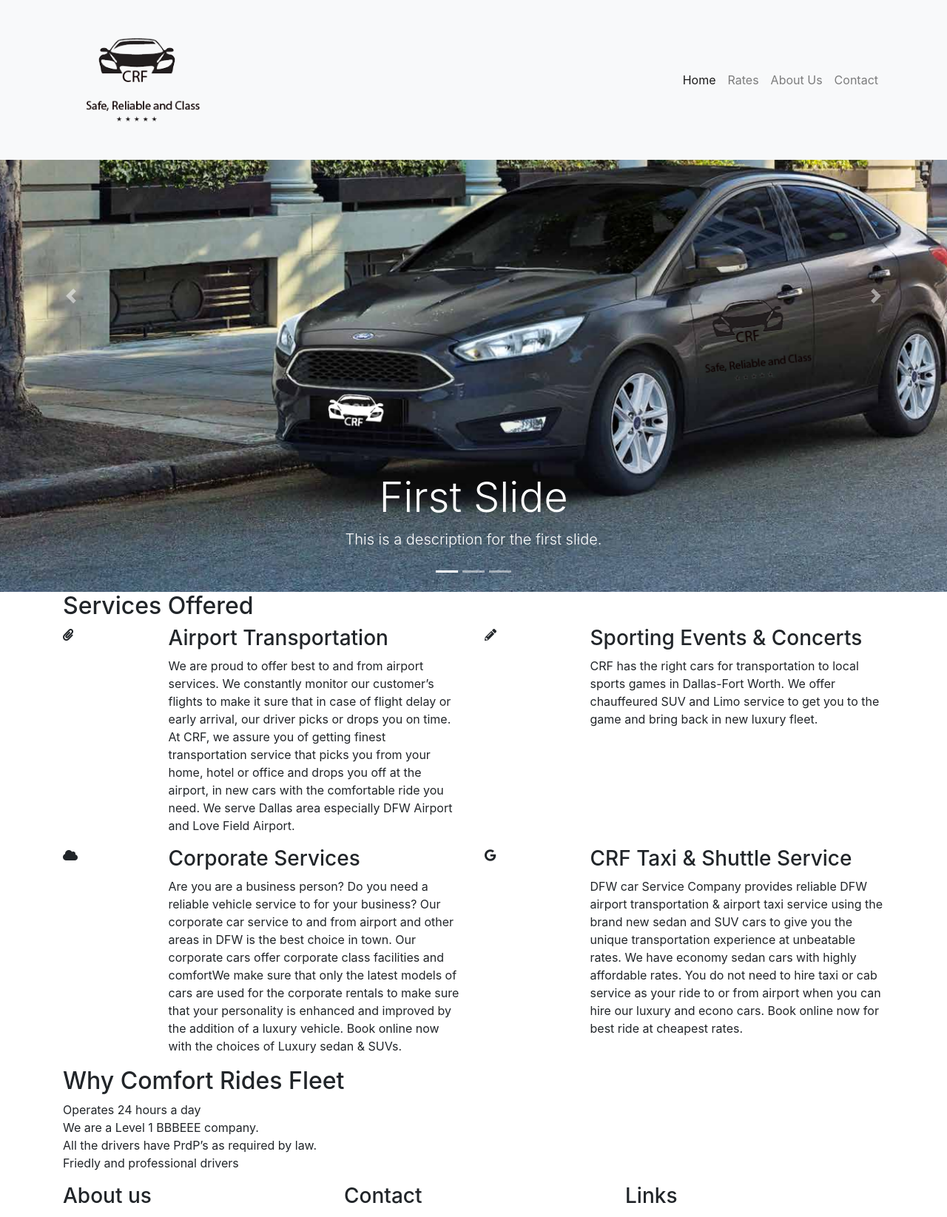
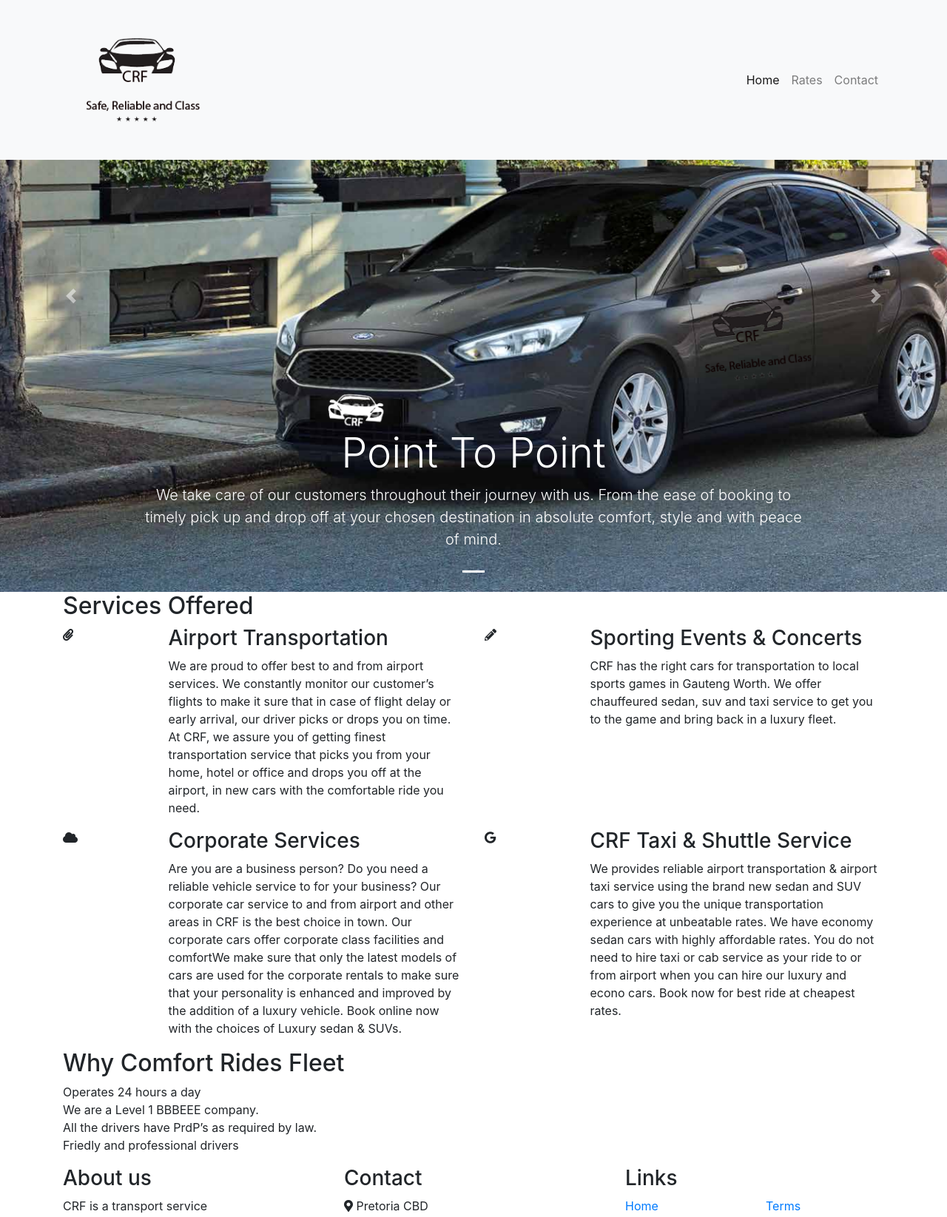
Before and after one commit to classicado/crf-static-site, a PHP site: page / in a window 1280 px wide. Shown: the top 1645 px of the page at 74% size. Run offline with PHP 8.4, Linux system fonts and the light colour scheme; data that the repository does not hold is empty; some libraries are stand-ins or nearby versions.

Commit message:
Commit latest changes

```diff
--- a/includes/navigation.php
+++ b/includes/navigation.php
@@ -14,9 +14,9 @@
 	  <li class="nav-item">
 	    <a class="nav-link <?php if ($CURRENT_PAGE == "Rates") {?>active<?php }?>" href="rates.php">Rates</a>
 	  </li>
-	  <li class="nav-item">
+	<!--   <li class="nav-item">
 	    <a class="nav-link <?php if ($CURRENT_PAGE == "About") {?>active<?php }?>" href="about.php">About Us</a>
-	  </li>
+	  </li> -->
     <!-- <li class="nav-item">
       <a class="nav-link <?php if ($CURRENT_PAGE == "terms-and-conditions") {?>active<?php }?>" href="terms-and-conditions.php">Terms and Conditions</a>
     </li>  -->
--- a/index.php
+++ b/index.php
@@ -14,31 +14,33 @@
   <div id="carouselExampleIndicators" class="carousel slide" data-ride="carousel">
     <ol class="carousel-indicators">
       <li data-target="#carouselExampleIndicators" data-slide-to="0" class="active"></li>
-      <li data-target="#carouselExampleIndicators" data-slide-to="1"></li>
-      <li data-target="#carouselExampleIndicators" data-slide-to="2"></li>
+     <!--  <li data-target="#carouselExampleIndicators" data-slide-to="1"></li>
+      <li data-target="#carouselExampleIndicators" data-slide-to="2"></li> -->
     </ol>
     <div class="carousel-inner" role="listbox">
       <!-- Slide One - Set the background image for this slide in the line below -->
       <div class="carousel-item active" style="background-image: url('./images/Ford_Focus.png')">
         <div class="carousel-caption d-none d-md-block">
-          <h2 class="display-4 wow fadeInLeftBig">First Slide</h2>
-          <p class="lead wow fadeInRightBig">This is a description for the first slide.</p>
+          <h2 class="display-4 wow fadeInLeftBig">Point To Point</h2>
+          <p class="lead wow fadeInRightBig">
+          	We take care of our customers throughout their journey with us. From the ease of booking to timely pick up and drop off at your chosen destination in absolute comfort, style and with peace of mind.
+          </p>
         </div>
       </div>
       <!-- Slide Two - Set the background image for this slide in the line below -->
-      <div class="carousel-item" style="background-image: url('https://source.unsplash.com/bF2vsubyHcQ/1920x400')">
+     <!--  <div class="carousel-item" style="background-image: url('https://source.unsplash.com/bF2vsubyHcQ/1920x400')">
         <div class="carousel-caption d-none d-md-block">
           <h2 class="display-4 wow fadeInLeftBig">Second Slide</h2>
           <p class="lead">This is a description for the second slide.</p>
         </div>
-      </div>
+      </div> -->
       <!-- Slide Three - Set the background image for this slide in the line below -->
-      <div class="carousel-item" style="background-image: url('https://source.unsplash.com/szFUQoyvrxM/1920x400')">
+      <!-- <div class="carousel-item" style="background-image: url('https://source.unsplash.com/szFUQoyvrxM/1920x400')">
         <div class="carousel-caption d-none d-md-block">
           <h2 class="display-4 wow fadeInLeftBig">Third Slide</h2>
           <p class="lead">This is a description for the third slide.</p>
         </div>
-      </div>
+      </div> -->
     </div>
     <a class="carousel-control-prev" href="#carouselExampleIndicators" role="button" data-slide="prev">
           <span class="carousel-control-prev-icon" aria-hidden="true"></span>
@@ -94,7 +96,7 @@
 	                			<h3>Airport Transportation</h3>
 		                    	<p>
 		                    		We are proud to offer best to and from airport services. We constantly monitor our customer’s flights to make it sure that in case of flight delay or early arrival, our driver picks or drops you on time.
-		                    		At CRF, we assure you of getting finest transportation service that picks you from your home, hotel or office and drops you off at the airport, in new cars with the comfortable ride you need. We serve Dallas area especially DFW Airport and Love Field Airport.
+		                    		At CRF, we assure you of getting finest transportation service that picks you from your home, hotel or office and drops you off at the airport, in new cars with the comfortable ride you need.
 		                    	</p>
 	                		</div>
 	                	</div>
@@ -109,7 +111,7 @@
 	                		<div class="col-md-9">
 	                			<h3>Sporting Events & Concerts</h3>
 		                    	<p>
-		                    		CRF has the right cars for transportation to local sports games in Dallas-Fort Worth. We offer chauffeured SUV and Limo service to get you to the game and bring back in new luxury fleet.
+		                    		CRF has the right cars for transportation to local sports games in Gauteng Worth. We offer chauffeured sedan, suv and taxi service to get you to the game and bring back in a luxury fleet.
 		                    	</p>
 	                		</div>
 	                	</div>
@@ -127,7 +129,7 @@
 	                		<div class="col-md-9">
 	                			<h3>Corporate Services</h3>
 		                    	<p>
-		                    		Are you are a business person? Do you need a reliable vehicle service to for your business? Our corporate car service to and from airport and other areas in DFW is the best choice in town. Our corporate cars offer corporate class facilities and comfortWe make sure that only the latest models of cars are used for the corporate rentals to make sure that your personality is enhanced and improved by the addition of a luxury vehicle. Book online now with the choices of Luxury sedan & SUVs.
+		                    		Are you are a business person? Do you need a reliable vehicle service to for your business? Our corporate car service to and from airport and other areas in CRF is the best choice in town. Our corporate cars offer corporate class facilities and comfortWe make sure that only the latest models of cars are used for the corporate rentals to make sure that your personality is enhanced and improved by the addition of a luxury vehicle. Book online now with the choices of Luxury sedan & SUVs.
 		                    	</p>
 	                		</div>
 	                	</div>
@@ -142,9 +144,9 @@
 	                		<div class="col-md-9">
 	                			<h3>CRF Taxi & Shuttle Service</h3>
 		                    	<p>
-		                    		DFW car Service Company provides reliable DFW airport transportation & airport taxi service using the brand new sedan and SUV cars to give you the unique transportation experience at unbeatable rates.
+		                    		We provides reliable  airport transportation & airport taxi service using the brand new sedan and SUV cars to give you the unique transportation experience at unbeatable rates.
 
-We have economy sedan cars with highly affordable rates. You do not need to hire taxi or cab service as your ride to or from airport when you can hire our luxury and econo cars. Book online now for best ride at cheapest rates.
+We have economy sedan cars with highly affordable rates. You do not need to hire taxi or cab service as your ride to or from airport when you can hire our luxury and econo cars. Book now for best ride at cheapest rates.
 		                    	</p>
 	                		</div>
 	                	</div>
```
Also changed, not shown: about.php (+14 -2 lines), .htaccess (added), 1 other file.
